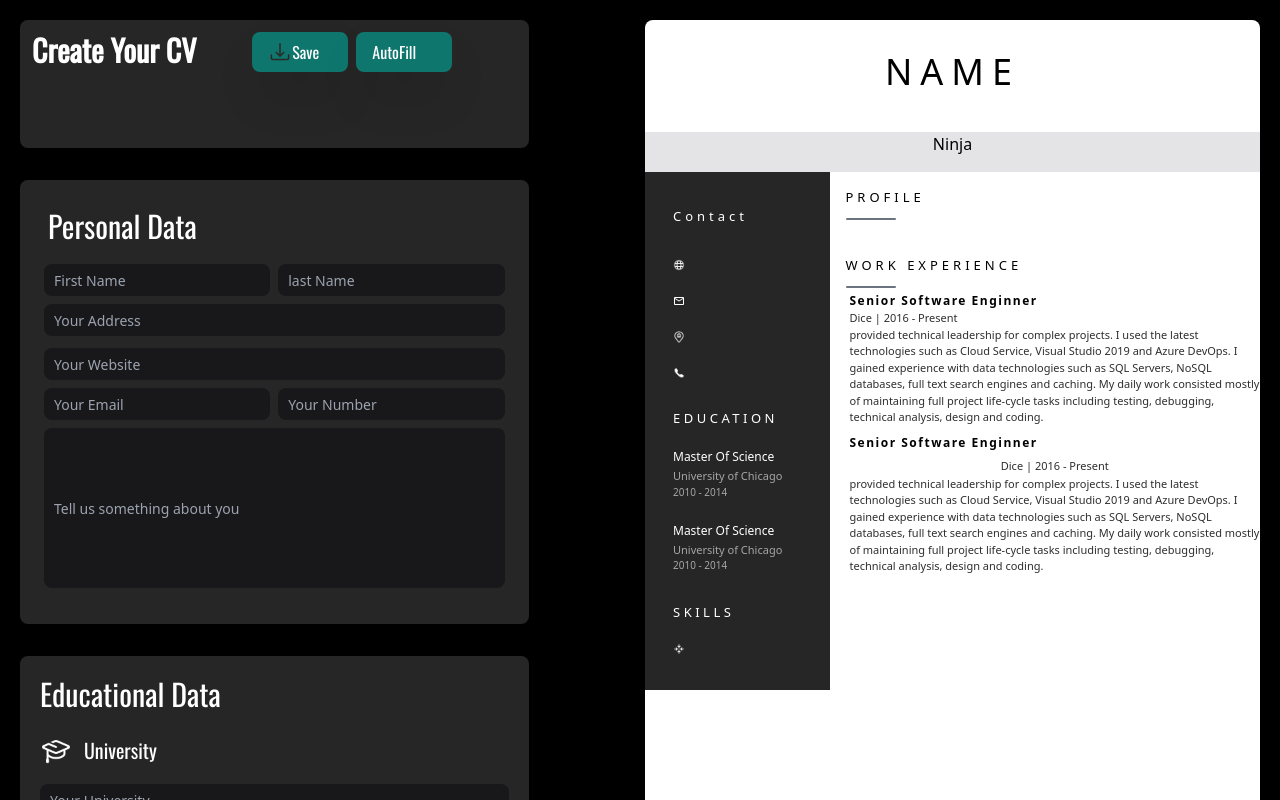
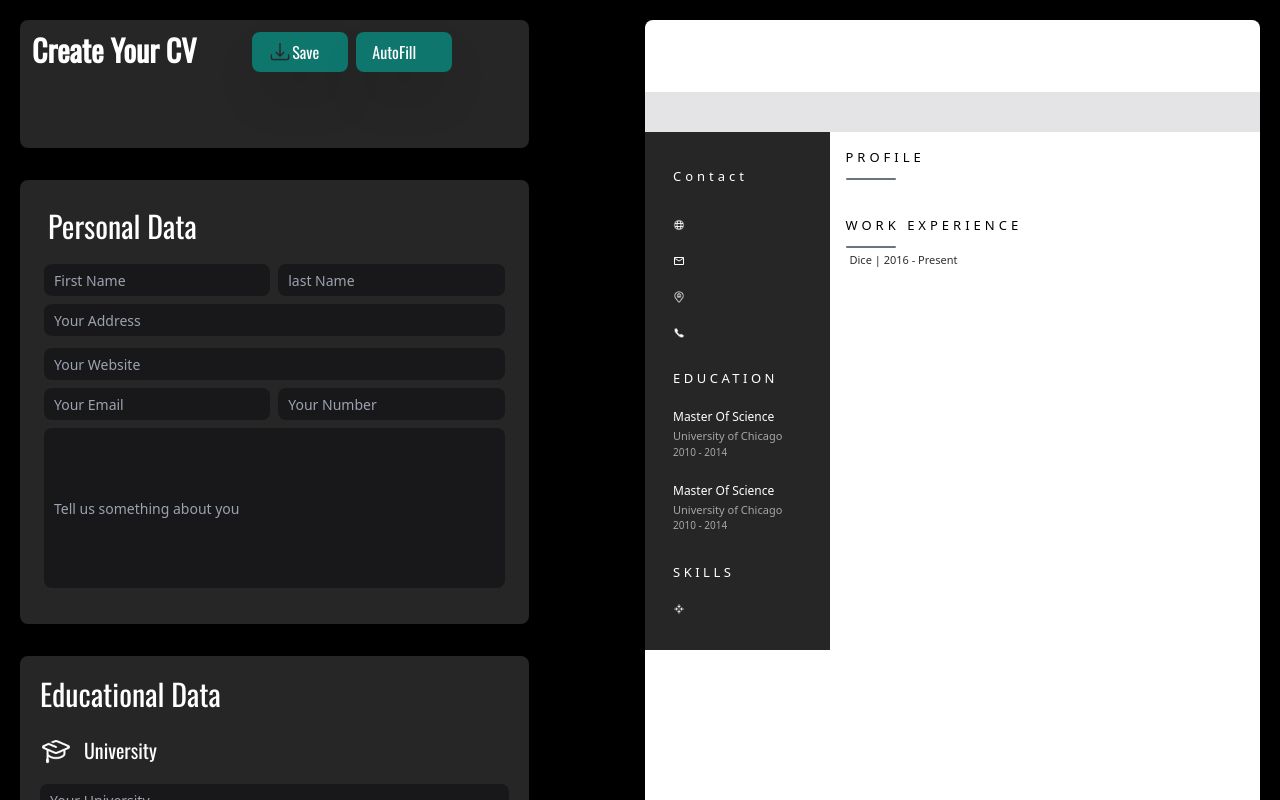
Before and after one commit to younesnd/CV-Creator, a React (Create React App) app: page / in a window 1280 px wide. Shown: the top 800 px of the page. Built offline with nearby package versions, Linux system fonts and the light colour scheme.

Commit message:
CV-Creator

```diff
--- a/src/components/Layout/Layout.tsx
+++ b/src/components/Layout/Layout.tsx
@@ -6,8 +6,9 @@ import PreviewCv from "../PreviewCv/PreviewCv";
 import EducationalData from "../EducationalData/EducationalData";
 import PersonalExperience from "../PersonalExperience/PersonalExperience";
 import { PersonalDataType } from "../PreviewCv/PreviewCv";
+import { WorkExperienceProps } from "../WorkExperience/WorkExperience";
 const Layout = () => {
-  const [formPersonalData, setFormPersonalData] = useState<PersonalDataType>({
+  const [formPersonalData, setFormPersonalData] = useState<Omit<PersonalDataType,'position'|'occupation'>>({
     firstName: "",
     lastName: "",
     address: "",
@@ -16,8 +17,23 @@ const Layout = () => {
     number: "",
     desc: "",
   });
+  const [formPersonalExperience, setFormPersonalExperience] = useState<
+    Omit<WorkExperienceProps, "onInputchange">
+  >({
+    company: "",
+    position: "",
+    occupation: "",
+    startDate: "",
+    endDate: "",
+  });
   const onInputChange = (e: React.ChangeEvent<HTMLInputElement>) => {
     setFormPersonalData((state) => ({
+      ...state,
+      [e.target.name]: e.target.value,
+    }));
+  };
+  const onInputChangeWorkExperience = (e: React.ChangeEvent<HTMLInputElement>) => {
+    setFormPersonalExperience((state) => ({
       ...state,
       [e.target.name]: e.target.value,
     }));
@@ -36,7 +52,14 @@ const Layout = () => {
           desc={formPersonalData.desc}
         />
         <EducationalData />
-        <PersonalExperience />
+        <PersonalExperience
+          onInputchange={onInputChangeWorkExperience}
+          company={formPersonalExperience.company}
+          position={formPersonalExperience.position}
+          occupation={formPersonalExperience.occupation}
+          startDate={formPersonalExperience.startDate}
+          endDate={formPersonalExperience.endDate}
+        />
       </div>
       <PreviewCv
         firstName={formPersonalData.firstName}
@@ -45,6 +68,8 @@ const Layout = () => {
         email={formPersonalData.email}
         number={formPersonalData.number}
         desc={formPersonalData.desc}
+        position = {formPersonalExperience.position}
+        occupation = {formPersonalExperience.occupation}
       />
     </div>
   );
--- a/src/components/PersonalExperience/PersonalExperience.tsx
+++ b/src/components/PersonalExperience/PersonalExperience.tsx
@@ -3,7 +3,9 @@ import styles from "./PersonalExperience.module.css";
 import React, { useState } from "react";
 import WorkExperience from "../WorkExperience/WorkExperience";
 import Skills from "../SkillsTechnologies/Skills";
-const PersonalExperience = () => {
+import { WorkExperienceProps } from "../WorkExperience/WorkExperience";
+
+const PersonalExperience = (props: WorkExperienceProps) => {
   const [expNum, setExpNum] = useState(1);
 
   const handleAdd = () => {
@@ -25,11 +27,17 @@ const PersonalExperience = () => {
       {Array.from(Array(expNum)).map((c, index) => {
         return (
           <div className="flex flex-col ">
-            <WorkExperience />
+            <WorkExperience
+              onInputchange={props.onInputchange}
+              company={props.company}
+              position={props.position}
+              occupation={props.occupation}
+              startDate={props.startDate}
+              endDate={props.endDate}
+            />
           </div>
         );
       })}
-
 
       <Skills />
     </div>
--- a/src/components/PreviewCv/PreviewCv.tsx
+++ b/src/components/PreviewCv/PreviewCv.tsx
@@ -1,4 +1,4 @@
-import { useRef, useState } from "react";
+import { useRef } from "react";
 import html2canvas from "html2canvas";
 import { jsPDF } from "jspdf";
 import PreviewHeader from "../PreviewHeader/PreviewHeader";
@@ -14,52 +14,26 @@ export type PersonalDataType = {
   email: string;
   number: string;
   desc: string;
+  position: string;
+  occupation : string
 };
 const PreviewCv = (Info: PersonalDataType) => {
   const printRef = useRef<HTMLDivElement>(null);
-  const handleDownloadPdf = async () => {
-    const element = printRef.current;
-    const canvas = await html2canvas(element as HTMLElement, { scale: 4 });
-    const data = canvas.toDataURL("image/png");
-
-    const pdf = new jsPDF("p", "mm", "a4", true);
-    const imgProperties = pdf.getImageProperties(data);
-    const pdfWidth = pdf.internal.pageSize.getWidth();
-    const pdfHeight = (imgProperties.height * pdfWidth) / imgProperties.width;
-
-    pdf.addImage(data, "PNG", 0, 0, pdfWidth, pdfHeight);
-    pdf.save("print.pdf");
-  };
-  const [formPersonalData, setFormPersonalData] = useState<PersonalDataType>({
-    firstName: "",
-    lastName: "",
-    address: "",
-    website: "",
-    email: "",
-    number: "",
-    desc: "",
-  });
-  const onInputChange = (e: React.ChangeEvent<HTMLInputElement>) => {
-    setFormPersonalData((state) => ({
-      ...state,
-      [e.target.name]: e.target.value,
-    }));
-  };
   return (
     <div
       ref={printRef}
       className=" bg-white h-[800px] left-[614px] w-[615px] rounded-lg flex flex-col"
     >
       <div className="grid grid-rows-[auto,0.75fr]">
-        <PreviewHeader />
+        <PreviewHeader firstName={Info.firstName} position={Info.position} />
         <div className="grid grid-cols-[0.30fr,0.7fr] ">
           <div className="bg-[#262626] text-white h-full ">
             <div className="py-[35px] px-[28px]  text-left flex flex-col gap-y-[30px]">
               <PreviewContact
-                website={formPersonalData.website}
-                address={formPersonalData.address}
-                email={formPersonalData.email}
-                number={formPersonalData.number}
+                website={Info.website}
+                email={Info.email}
+                address={Info.address}
+                number={Info.number}
               />
               <PreviewEducation />
               <PreviewSkills />
@@ -84,42 +58,17 @@ const PreviewCv = (Info: PersonalDataType) => {
                 WORK EXPERIENCE
               </h3>
               <h4 className="text-left font-Work text-[12px] font-semibold tracking-[1.5px] ml-5">
-                Senior Software Enginner
+                {Info.position}
               </h4>
               <h5 className=" text-left text-[11px] font-Work font-normal text-[#2e2e2e] ml-5">
                 Dice | 2016 - Present
               </h5>
               <p className="text-[11px] font-Work font-normal text-[#2e2e2e] text-left ml-5 tracking-normal">
-                {" "}
-                provided technical leadership for complex projects. I used the
-                latest technologies such as Cloud Service, Visual Studio 2019
-                and Azure DevOps. I gained experience with data technologies
-                such as SQL Servers, NoSQL databases, full text search engines
-                and caching. My daily work consisted mostly of maintaining full
-                project life-cycle tasks including testing, debugging, technical
-                analysis, design and coding.
+                {Info.occupation}
+
               </p>
             </div>
-            <div>
-              <h4 className="text-left font-Work text-[12px] font-semibold tracking-[1.5px] ml-5">
-                Senior Software Enginner
-              </h4>
-              <button
-                className=" text-left text-[11px] font-Work font-normal text-[#2e2e2e] ml-5"
-                onClick={handleDownloadPdf}
-              >
-                Dice | 2016 - Present
-              </button>
-              <p className="text-[11px] font-Work font-normal text-[#2e2e2e] text-left ml-5 tracking-normal">
-                provided technical leadership for complex projects. I used the
-                latest technologies such as Cloud Service, Visual Studio 2019
-                and Azure DevOps. I gained experience with data technologies
-                such as SQL Servers, NoSQL databases, full text search engines
-                and caching. My daily work consisted mostly of maintaining full
-                project life-cycle tasks including testing, debugging, technical
-                analysis, design and coding.
-              </p>
-            </div>
+            <div></div>
           </div>
         </div>
       </div>
--- a/src/components/PreviewHeader/PreviewHeader.tsx
+++ b/src/components/PreviewHeader/PreviewHeader.tsx
@@ -1,12 +1,16 @@
-const PreviewHeader = () =>{
+type PreviewHeaderProps = {
+  firstName:string
+  position?:string
+}
+const PreviewHeader = (props:PreviewHeaderProps) =>{
 
     return (
         <div className="grid grid-rows-[0.8fr,auto]">
           <h1 className="mb-2 p-8 tracking-[8px] text-center font-medium text-4xl uppercase">
-            Name
+            {props.firstName}
           </h1>
           <div className="bg-zinc-200 h-10  font-extralight">
-            Ninja
+            {props.position}
           </div>
         </div>
     )
--- a/src/components/WorkExperience/WorkExperience.tsx
+++ b/src/components/WorkExperience/WorkExperience.tsx
@@ -1,7 +1,17 @@
 import clsx from "clsx";
 import { useState } from "react";
+export type WorkExperienceProps = {
+  onInputchange: (e: React.ChangeEvent<HTMLInputElement>) => void;
+  company: string;
+  position: string;
+  occupation: string;
+  startDate: string;
+  endDate: string;
+};
+const WorkExperience = (props: WorkExperienceProps) => {
+  const { onInputchange, company, position, occupation, startDate, endDate } =
+    props;
 
-const WorkExperience = () => {
   const [numWkExp, setNumWkExp] = useState(1);
   const handleAdd = () => {
     if (numWkExp < 3) {
@@ -27,7 +37,7 @@ const WorkExperience = () => {
                     alt="imgschool"
                   />
                   <h2 className="text-[24px] font-Osland p-3 text-left">
-              Work Experience #{index+1}
+                    Work Experience #{index + 1}
                   </h2>{" "}
                 </div>
                 <button
@@ -49,39 +59,44 @@ const WorkExperience = () => {
             <div className="flex flex-col px-5 space-y-2">
               <input
                 type="text"
-          id="first_name"
+                name="company"
                 className="bg-zinc-900  text-white text-sm rounded-lg h-8 w-full p-2.5 "
                 placeholder="Company"
-          required
+                value={company}
+                onChange={onInputchange}
               />
 
               <input
                 type="text"
-          id="last_name"
+                name="position"
                 className="bg-zinc-900 text-white  text-sm rounded-lg h-8 p-2"
                 placeholder="Your Position"
-          required
+                value={position}
+                onChange={onInputchange}
               />
               <input
                 type="text"
-          id="first_name"
+                name="occupation"
                 className="bg-zinc-900  text-white text-sm rounded-lg h-20 p-2.5 placeholder:text-start  "
                 placeholder="Your Main Occupation"
-          required
+                value={occupation}
+                onChange={onInputchange}
               />
               <input
                 type="text"
-          id="last_name"
+                name="startDate"
                 className="bg-zinc-900 text-white  text-sm rounded-lg h-8 p-2"
                 placeholder="Start Date"
-          required
+                value={startDate}
+                onChange={onInputchange}
               />
               <input
                 type="text"
-          id="last_name"
+                name="endDate"
                 className="bg-zinc-900 text-white  text-sm rounded-lg h-8 p-2"
                 placeholder="End Date"
-          required
+                value={endDate}
+                onChange={onInputchange}
               />
             </div>
           </div>
@@ -99,7 +114,6 @@ const WorkExperience = () => {
           +New
         </button>
       </div>
-
     </>
   );
 };
```
Also changed, not shown: src/components/CreateCv/CreateCv.tsx (+21 -6 lines). Lines whose indentation alone changed are shown as unchanged.
